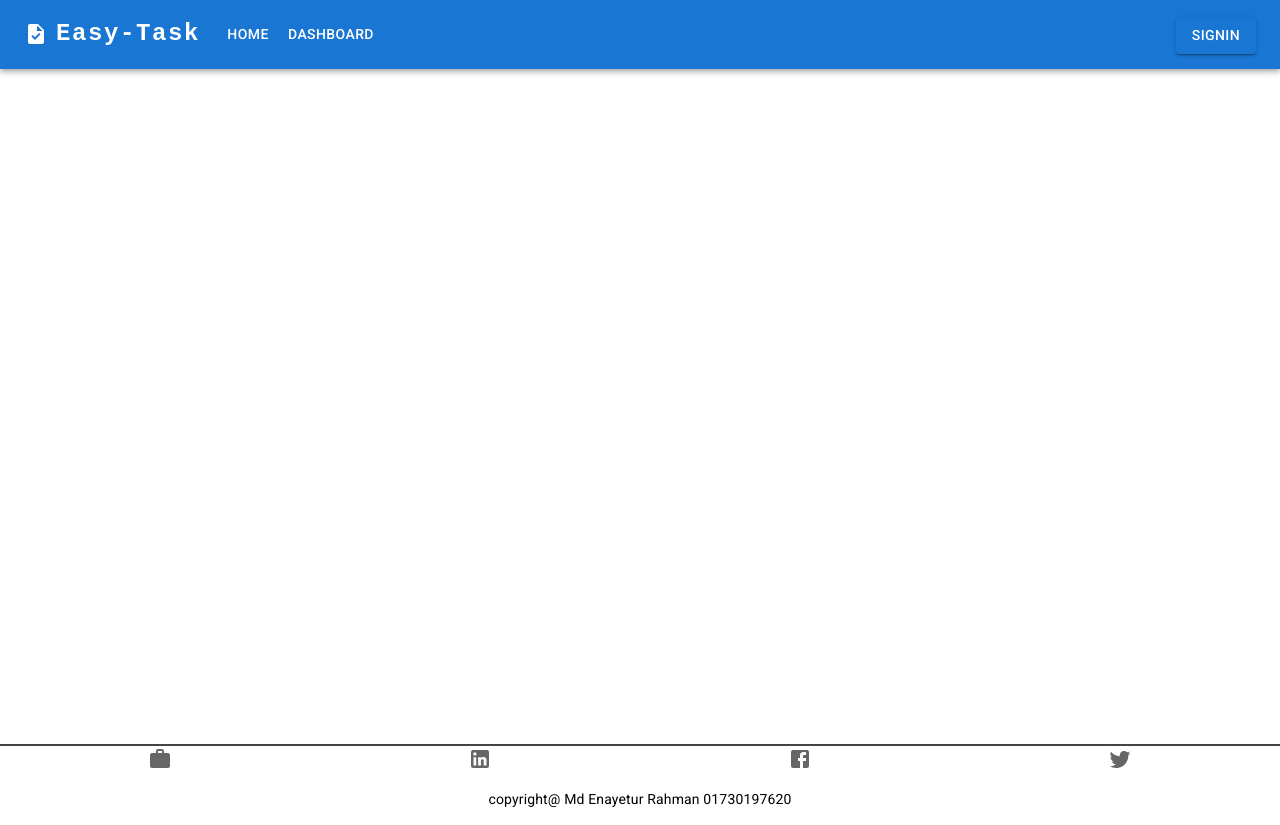
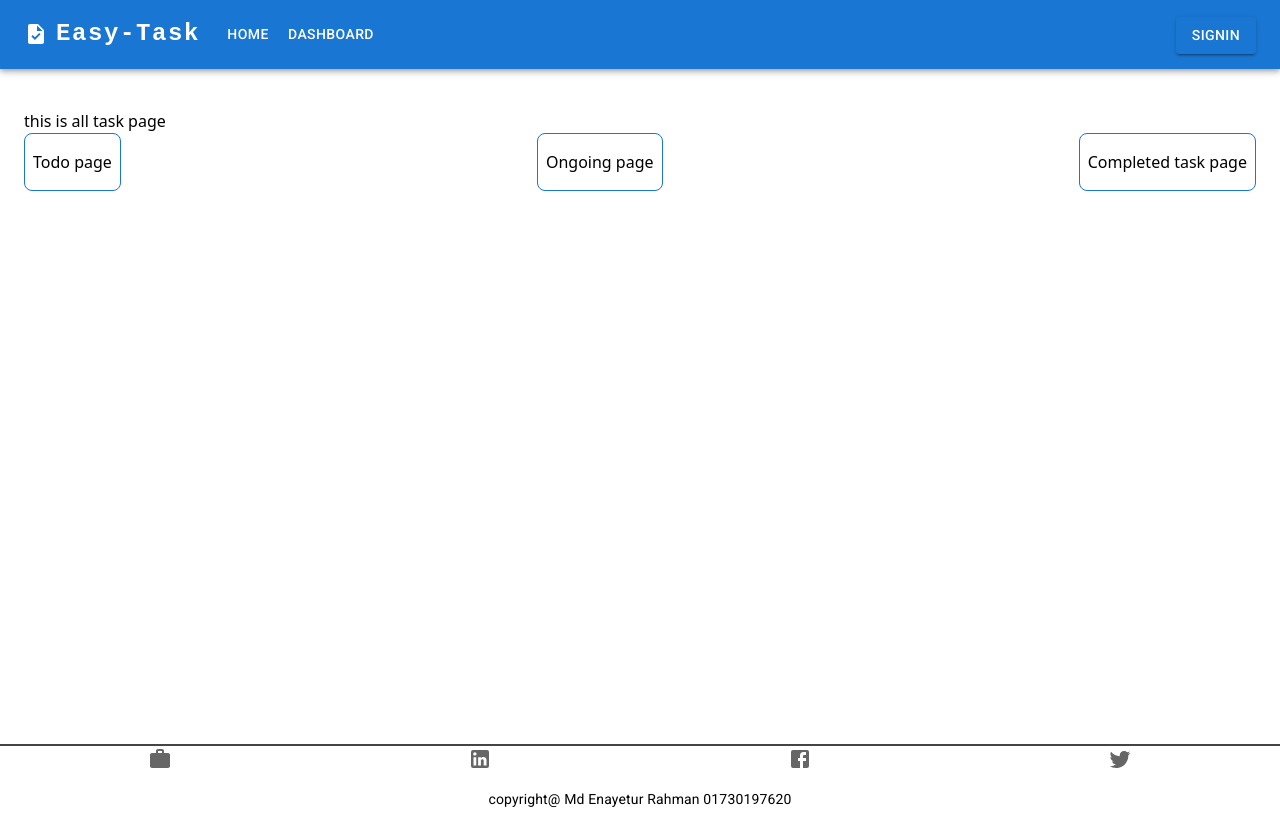
Before and after one commit to enayetsyl/easy-task, a React (Vite) app: page /dashboard in a window 1280 px wide. Built offline with nearby package versions, Linux system fonts and the light colour scheme; no server answers.

Commit message:
all task page done

```diff
--- /dev/null
+++ b/src/DPages/AllTask.jsx
@@ -0,0 +1,23 @@
+import { Container } from "@mui/material";
+import Completed from "./Completed";
+import Ongoing from "./Ongoing";
+import Todo from "./Todo";
+
+const AllTask = () => {
+  return (
+    <div className="mt-10">
+<Container maxWidth='xl'>
+<h1 className="mt-10">
+this is all task page
+  </h1>
+  <div className="flex justify-between items-center gap-5">
+    <Todo className='flex-auto' />
+    <Ongoing className='flex-auto'/>
+    <Completed className='flex-auto'/>
+  </div>
+</Container>
+    </div>
+  );
+};
+
+export default AllTask;
--- /dev/null
+++ b/src/DPages/Completed.jsx
@@ -0,0 +1,10 @@
+
+const Completed = () => {
+  return (
+    <div className="border border-[#1976D2] px-2 py-4 rounded-lg">
+Completed task page
+    </div>
+  );
+};
+
+export default Completed;
--- /dev/null
+++ b/src/DPages/Ongoing.jsx
@@ -0,0 +1,10 @@
+
+const Ongoing = () => {
+  return (
+    <div className="border border-[#1976D2] px-2 py-4 rounded-lg">
+Ongoing page
+    </div>
+  );
+};
+
+export default Ongoing;
--- /dev/null
+++ b/src/DPages/Todo.jsx
@@ -0,0 +1,10 @@
+
+const Todo = () => {
+  return (
+    <div className="border border-[#1976D2] px-2 py-4 rounded-lg">
+Todo page
+    </div>
+  );
+};
+
+export default Todo;
--- a/src/router/router.jsx
+++ b/src/router/router.jsx
@@ -7,6 +7,7 @@ import DashboardLayout from "../Layout/DashboardLayout";
 import AddTask from "../DPages/AddTask";
 import Login from "../pages/Login";
 import EditTask from "../DPages/EditTask";
+import AllTask from "../DPages/AllTask";
 
 const router = createBrowserRouter([
   {
@@ -28,6 +29,10 @@ const router = createBrowserRouter([
     element:<DashboardLayout/>,
     children:[
       {
+        index:true,
+        element:<AllTask/>
+      },
+      {
         path:'add-task',
         element:<AddTask/>
       },
```
